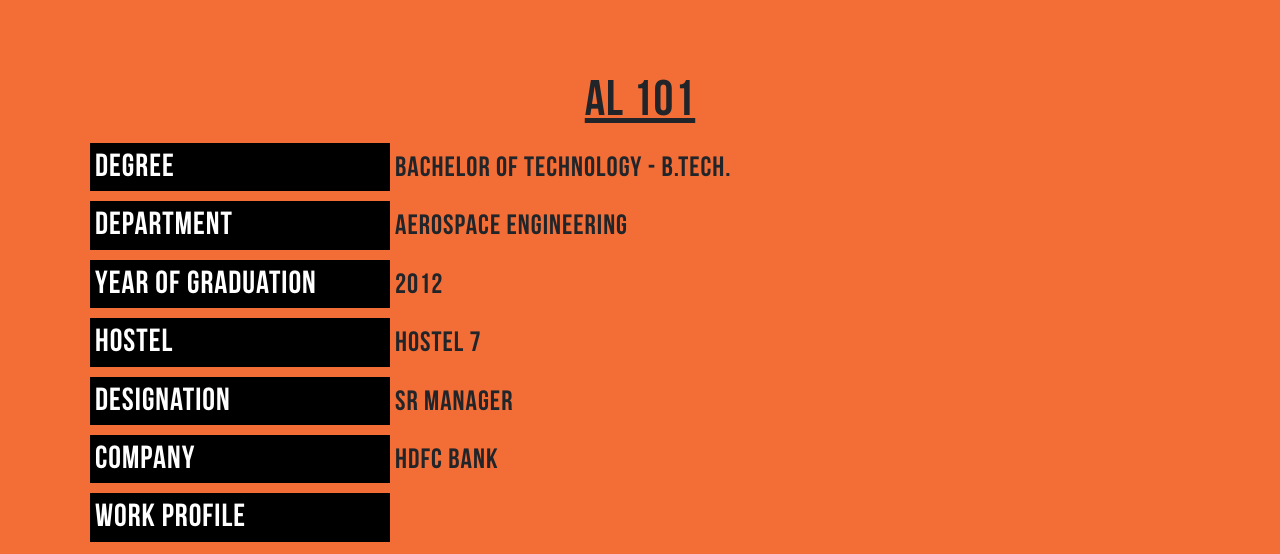
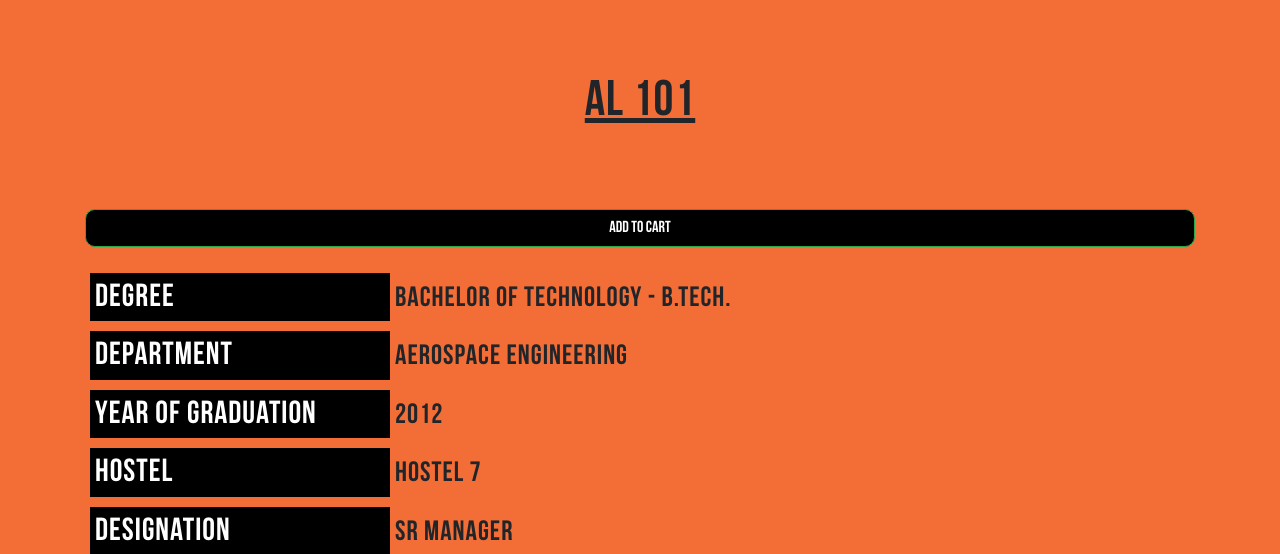
Before and after one commit to ach-in/asmp19, a Django app: page /registration/mentorlist/1/1/ in a window 1280 px wide. Shown: the top 554 px of the page. Run offline with Django 3.2, Linux system fonts and the light colour scheme; data comes from the database, SQL or seed files in the repository; both versions use the stored data as it was after the commit; some libraries are stand-ins or nearby versions.

Commit message:
Cart functionality added

```diff
--- a/ASMP/urls.py
+++ b/ASMP/urls.py
@@ -22,5 +22,4 @@ urlpatterns = [
     url(r'^', include('homepage.urls'), name='homepage'),
     url(r'^team/', include('team.urls'), name='team'),
     url(r'^registration/', include('registration.urls'), name='registration'),
-		url(r'^cart/', cart_home, name='cart'),
 ]
--- a/carts/models.py
+++ b/carts/models.py
@@ -2,11 +2,34 @@
 from __future__ import unicode_literals
 from django.conf import settings
 from django.db import models
+from registration.models import Mentor
+from django.db.models.signals import pre_save, post_save, m2m_changed
 
 # Create your models here.
-from registration.models import Mentor
 User = settings.AUTH_USER_MODEL
 
+class CartManager(models.Manager):
+	def new_or_get(self, request):
+		cart_id = request.session.get("cart_id", None)
+		qs = self.get_queryset().filter(id = cart_id)
+		if qs.count() == 1 :
+			new_obj = False
+			cart_obj = qs.first()
+			if request.user.is_authenticated() and cart_obj.user is None:
+				cart_obj.user = request.user
+				cart_obj.save()
+		else:
+			cart_obj = Cart.objects.new(user=request.user)
+			new_obj = True
+			request.session['cart_id'] = cart_obj.id
+		return cart_obj, new_obj
+
+	def new(self, user = None):
+		user_obj = None
+		if user is not None:
+			if user.is_authenticated():
+				user_obj = user
+		return self.model.objects.create(user = user_obj)
 
 class Cart(models.Model):
 	user = models.ForeignKey(User, null = True, blank = True)
@@ -14,6 +37,19 @@ class Cart(models.Model):
 	total = models.IntegerField(default = 0)
 	timestamp = models.DateTimeField(auto_now_add = True)
 	updated = models.DateTimeField(auto_now = True)
+	objects = CartManager()
 
 	def __str__(self):
 		return str(self.id)
+
+def pre_save_cart_receiver(sender, instance, action, *args, **kwargs)	:
+	if action == 'post_add' or action == 'post_remove' or action == 'post_clear':
+		mentors = instance.mentors.all()
+		total = 0
+		for i in mentors:
+			total  = total + 1
+		print (total)
+		instance.total = total
+		instance.save()
+
+m2m_changed.connect(pre_save_cart_receiver, sender = Cart.mentors.through)
--- a/registration/urls.py
+++ b/registration/urls.py
@@ -1,5 +1,6 @@
 from django.conf.urls import url
 from . import views
+from carts.views import cart_home, cart_update
 #your url for the registration app
 
 app_name='registration'
@@ -18,4 +19,6 @@ urlpatterns = [
 	url(r'^mentorlist/civilservice/$', views.civilservice, name='civilservice'),
 	url(r'^mentorlist/it/$', views.infotech, name='infotech'),
 	url(r'^mentorlist/(?P<id>\d+)/(?P<slug>[-\w]+)/$', views.mentor_detail, name='mentor_detail'),
+	url(r'^mentorlist/cart/$', cart_home, name='cart_home'),
+	url(r'^mentorlist/cart/update$', cart_update, name='cart_update'),
 ]
--- a/registration/views.py
+++ b/registration/views.py
@@ -3,7 +3,9 @@ from __future__ import unicode_literals
 from django.shortcuts import render, get_object_or_404, redirect
 from django.http import HttpResponse
 from .models import Mentor, Tag
-import csv, io
+import csv
+import io
+from carts.models import Cart
 
 # with open('registration/YeLeAchin.csv') as csvfile:
 # 		reader = csv.reader(csvfile)
@@ -23,65 +25,94 @@ import csv, io
 # 				discp = row[11],
 # 			)
 
+
 def registration(request):
 	return render(request, 'registration.html')
+
 
 def mentor_list(request, tag_slug=None):
 	if request.method == "GET":
 		tags = Tag.objects.all()
 		all_mentors = Mentor.objects.filter(available=True).order_by('alloted')
-		return render(request, 'mentorlist.html',{'all_mentors':all_mentors})
+		return render(request, 'mentorlist.html', {'all_mentors': all_mentors})
+
 
 def analytics(request):
-	all_mentors = Mentor.objects.filter(tags__tag__startswith='Analytics').order_by('alloted')
+	all_mentors = Mentor.objects.filter(
+	    tags__tag__startswith='Analytics').order_by('alloted')
 	# all_mentors = all_mentors.filter(tags__tag__startswith='Analytics').order_by('alloted')
-	return render(request, 'mentorlist.html',{'all_mentors':all_mentors})
+	return render(request, 'mentorlist.html', {'all_mentors': all_mentors})
+
 
 def finance(request):
 	if request.method == "GET":
-		all_mentors = Mentor.objects.filter(tags__tag__startswith='Finance').order_by('alloted')
-		return render(request, 'mentorlist.html',{'all_mentors':all_mentors})
+		all_mentors = Mentor.objects.filter(
+		    tags__tag__startswith='Finance').order_by('alloted')
+		return render(request, 'mentorlist.html', {'all_mentors': all_mentors})
+
 
 def management(request):
 	if request.method == "GET":
-		all_mentors = Mentor.objects.filter(tags__tag__startswith='Management').order_by('alloted')
-		return render(request, 'mentorlist.html',{'all_mentors':all_mentors})
+		all_mentors = Mentor.objects.filter(
+		    tags__tag__startswith='Management').order_by('alloted')
+		return render(request, 'mentorlist.html', {'all_mentors': all_mentors})
+
 
 def manageconsult(request):
 	if request.method == "GET":
-		all_mentors = Mentor.objects.filter(tags__tag__startswith='ManageConsult').order_by('alloted')
-		return render(request, 'mentorlist.html',{'all_mentors':all_mentors})
+		all_mentors = Mentor.objects.filter(
+		    tags__tag__startswith='ManageConsult').order_by('alloted')
+		return render(request, 'mentorlist.html', {'all_mentors': all_mentors})
+
 
 def core(request):
 	if request.method == "GET":
-		all_mentors = Mentor.objects.filter(tags__tag__startswith='Core').order_by('alloted')
-		return render(request, 'mentorlist.html',{'all_mentors':all_mentors})
+		all_mentors = Mentor.objects.filter(
+		    tags__tag__startswith='Core').order_by('alloted')
+		return render(request, 'mentorlist.html', {'all_mentors': all_mentors})
+
 
 def strategyconsult(request):
 	if request.method == "GET":
-		all_mentors = Mentor.objects.filter(tags__tag__startswith='Strategy consulting').order_by('alloted')
-		return render(request, 'mentorlist.html',{'all_mentors':all_mentors})
+		all_mentors = Mentor.objects.filter(
+		    tags__tag__startswith='Strategy consulting').order_by('alloted')
+		return render(request, 'mentorlist.html', {'all_mentors': all_mentors})
+
 
 def civilservice(request):
 	if request.method == "GET":
-		all_mentors = Mentor.objects.filter(tags__tag__startswith='Civil Services/Govt. of').order_by('alloted')
-		return render(request, 'mentorlist.html',{'all_mentors':all_mentors})
+		all_mentors = Mentor.objects.filter(
+		    tags__tag__startswith='Civil Services/Govt. of').order_by('alloted')
+		return render(request, 'mentorlist.html', {'all_mentors': all_mentors})
+
 
 def designno(request):
 	if request.method == "GET":
-		all_mentors = Mentor.objects.filter(tags__tag__startswith='Design').order_by('alloted')
-		return render(request, 'mentorlist.html',{'all_mentors':all_mentors})
+		all_mentors = Mentor.objects.filter(
+		    tags__tag__startswith='Design').order_by('alloted')
+		return render(request, 'mentorlist.html', {'all_mentors': all_mentors})
+
 
 def research(request):
 	if request.method == "GET":
-		all_mentors = Mentor.objects.filter(tags__tag__startswith='Research').order_by('alloted')
-		return render(request, 'mentorlist.html',{'all_mentors':all_mentors})
+		all_mentors = Mentor.objects.filter(
+		    tags__tag__startswith='Research').order_by('alloted')
+		return render(request, 'mentorlist.html', {'all_mentors': all_mentors})
+
 
 def infotech(request):
 	if request.method == "GET":
-		all_mentors = Mentor.objects.filter(tags__tag__startswith='IT').order_by('alloted')
-		return render(request, 'mentorlist.html',{'all_mentors':all_mentors})
+		all_mentors = Mentor.objects.filter(
+		    tags__tag__startswith='IT').order_by('alloted')
+		return render(request, 'mentorlist.html', {'all_mentors': all_mentors})
+
 
 def mentor_detail(request, id, slug):
 	mentor = get_object_or_404(Mentor, id=id, slug=slug, available=True)
-	return render(request, 'detail.html',{'mentor':mentor})
+	cart_obj,new_obj = Cart.objects.new_or_get(request)
+	context = {
+		'mentor': mentor,
+		'cart'	: cart_obj
+	}
+
+	return render(request, 'detail.html',context)
--- a/templates/detail.html
+++ b/templates/detail.html
@@ -17,6 +17,9 @@
 {% block containt %}
 <div class="detail_title">
 	<h1><u>{{mentor.code}}</u></h1>
+	<h1><u> {% include 'update-cart.html' with mentor=mentor cart=cart %}
+
+	</u></h1>
 </div>
 <div class="detail">
     <div class="degree">
--- /dev/null
+++ b/templates/update-cart.html
@@ -0,0 +1,17 @@
+<form	method="POST" action = '{%  url "registration:cart_update" %}' >
+	{% csrf_token %}
+
+		<input type="hidden" name="mentor" value={{mentor.id}} />
+		{% if in_cart %}
+		<button type="submit" class="btn btn-link">Remove?</button>
+		{% else %}
+			{% if mentor in cart.mentors.all %}
+				In cart
+				<button type="submit" class="btn btn-link"> Remove?</button>
+			{% else %}
+				<button type="submit" class="btn btn-success"> Add to Cart</button>
+			{% endif %}
+		{% endif %}
+
+
+</form>
```
Also changed, not shown: carts/views.py (+24 -19 lines), templates/cart.html (+25 -0 lines), db.sqlite3, 6 other files.
